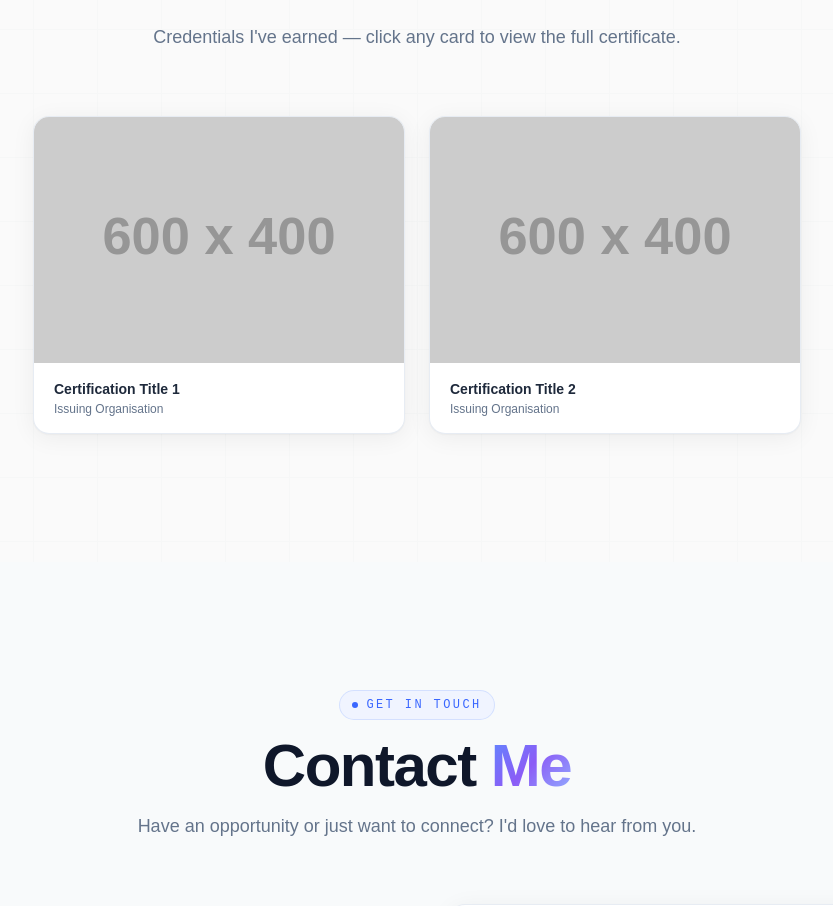
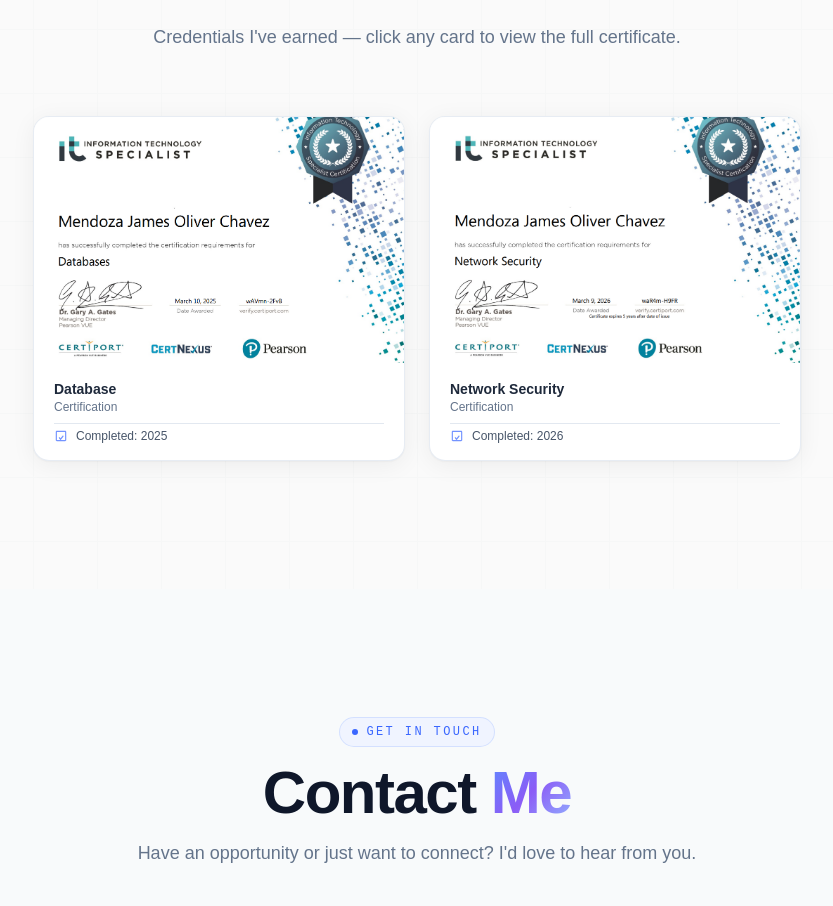
Before and after one commit to koizumiiiiii/website-portfolio, a Next.js app in the folder portfolio/: page / in a window 1280 px wide. Shown: the part 3907-4813 px from the top of the page, without its empty margins (223-1056 px from the left). Built offline with nearby package versions, Linux system fonts and the light colour scheme.

Commit message:
updated certifications

```diff
--- a/portfolio/components/Certifications.tsx
+++ b/portfolio/components/Certifications.tsx
@@ -13,6 +13,7 @@ interface Cert {
   id: string;
   title: string;
   issuer: string;
+  dateCompleted: string;
   /** REPLACE WITH YOUR ACTUAL CERTIFICATION IMAGE URL */
   src: string;
 }
@@ -20,17 +21,17 @@ interface Cert {
 const CERTS: Cert[] = [
   {
     id: "cert-1",
-    title: "Certification Title 1",
-    issuer: "Issuing Organisation",
-    /* REPLACE WITH YOUR ACTUAL CERTIFICATION IMAGE URL */
-    src: "https://placehold.co/600x400?text=Cert+1",
+    title: "Database",
+    issuer: "Certification",
+    dateCompleted: "2025",
+    src: "/Images/Database_Certification.png",
   },
   {
     id: "cert-2",
-    title: "Certification Title 2",
-    issuer: "Issuing Organisation",
-    /* REPLACE WITH YOUR ACTUAL CERTIFICATION IMAGE URL */
-    src: "https://placehold.co/600x400?text=Cert+2",
+    title: "Network Security",
+    issuer: "Certification",
+    dateCompleted: "2026",
+    src: "/Images/NetworkSecurity_Certification.png",
   },
 ];
 
@@ -170,23 +171,26 @@ function CertCard({ cert, index, onOpen }: { cert: Cert; index: number; onOpen:
           className="object-cover transition-transform duration-500 group-hover:scale-[1.03]"
         />
 
-        {/* "Click to enlarge" overlay on hover */}
-        <div className="absolute inset-0 flex items-center justify-center opacity-0 group-hover:opacity-100 transition-opacity duration-200 bg-black/30 backdrop-blur-[2px]">
-          <div className="flex items-center gap-2 px-4 py-2 rounded-full bg-white/90 dark:bg-slate-900/90 text-slate-800 dark:text-slate-100 text-xs font-semibold shadow-lg">
-            <svg className="w-3.5 h-3.5" fill="none" stroke="currentColor" strokeWidth={2.5} viewBox="0 0 24 24" aria-hidden="true">
-              <path d="M15 3h6v6M9 21H3v-6M21 3l-7 7M3 21l7-7" />
-            </svg>
-            Click to enlarge
-          </div>
+        {/* "View Image" overlay on hover */}
+        <div className="absolute inset-0 flex items-center justify-center opacity-0 group-hover:opacity-100 transition-opacity duration-200">
+          <span className="text-white font-semibold text-sm">View Image</span>
         </div>
       </div>
 
       {/* Card footer */}
-      <div className="px-5 py-4 space-y-0.5">
-        <p className="font-display font-semibold text-sm text-slate-800 dark:text-slate-100 truncate">
-          {cert.title}
-        </p>
-        <p className="text-xs text-slate-500 dark:text-slate-400">{cert.issuer}</p>
+      <div className="px-5 py-4 space-y-2">
+        <div>
+          <p className="font-display font-semibold text-sm text-slate-800 dark:text-slate-100 truncate">
+            {cert.title}
+          </p>
+          <p className="text-xs text-slate-500 dark:text-slate-400">{cert.issuer}</p>
+        </div>
+        <div className="flex items-center gap-2 text-xs text-slate-600 dark:text-slate-300 pt-1 border-t border-slate-200 dark:border-slate-700/50">
+          <svg className="w-3.5 h-3.5 text-brand-500/70" fill="currentColor" viewBox="0 0 24 24" aria-hidden="true">
+            <path d="M19 3H5c-1.1 0-2 .9-2 2v14c0 1.1.9 2 2 2h14c1.1 0 2-.9 2-2V5c0-1.1-.9-2-2-2zm0 16H5V5h14v14zm-5.04-6.71l-2.75 3.54-1.3-1.54c-.39-.48-1.03-.48-1.42 0-.39.48-.39 1.26 0 1.74l2 2.42c.39.48 1.03.48 1.42 0l4.15-5.16c.39-.48.39-1.26 0-1.74-.39-.48-1.03-.48-1.42 0z" />
+          </svg>
+          Completed: {cert.dateCompleted}
+        </div>
       </div>
     </motion.div>
   );
```
Also changed, not shown: portfolio/public/Images/Database_Certification.png (added), portfolio/public/Images/NetworkSecurity_Certification.png (added).
